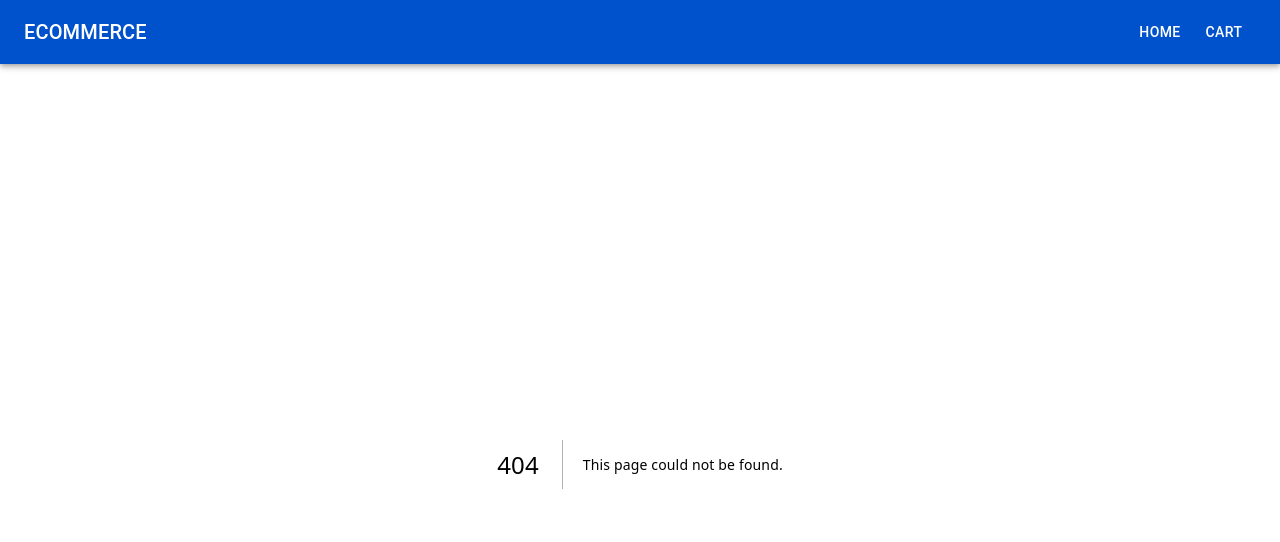
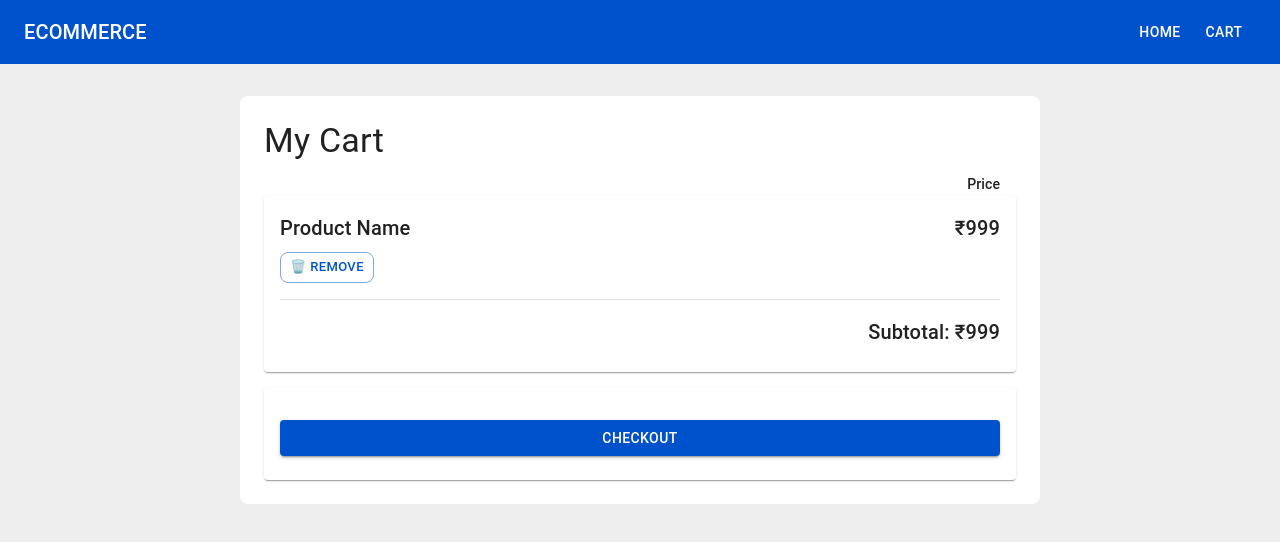
Before and after one commit to idlehax-technologies/ecommerce, a Next.js app: page /cart in a window 1280 px wide. Before the commit this address had no page. Shown: the top 542 px of the page. Built offline with nearby package versions, Linux system fonts and the light colour scheme.

Commit message:
Create cart page UI

```diff
--- /dev/null
+++ b/app/cart/page.tsx
@@ -0,0 +1,88 @@
+"use client";
+
+import {
+  Box,
+  Typography,
+  Card,
+  CardContent,
+  Button,
+  Divider,
+} from "@mui/material";
+
+export default function CartPage() {
+  return (
+    // OUTER PAGE (grey like Amazon)
+    <Box
+      sx={{
+        minHeight: "100vh",
+        bgcolor:"grey.200",
+        py: 4,
+      }}
+    >
+      {/* INNER CONTENT (white box) */}
+      <Box
+        p={3}
+        maxWidth="800px"
+        mx="auto"
+        bgcolor="background.paper"
+        borderRadius={2}
+      >
+        <Typography variant="h4" gutterBottom>
+          My Cart
+        </Typography>
+
+        <Box display="flex" justifyContent="flex-end">
+          <Typography variant="subtitle2" sx={{ mr: 2 }}>
+            Price
+          </Typography>
+        </Box>
+
+        <Card sx={{ mb: 2 }}>
+          <CardContent>
+            <Box
+              display="flex"
+              justifyContent="space-between"
+              alignItems="center"
+            >
+              <Typography variant="h6">
+                Product Name
+              </Typography>
+
+              <Typography variant="h6">
+                ₹999
+              </Typography>
+            </Box>
+
+            <Button
+              variant="outlined"
+              size="small"
+              sx={{ mt: 1, borderRadius: 2 }}
+            >
+              🗑️ Remove
+            </Button>
+
+            <Divider sx={{ my: 2 }} />
+
+            <Box display="flex" justifyContent="flex-end">
+              <Typography variant="h6">
+                Subtotal: ₹999
+              </Typography>
+            </Box>
+          </CardContent>
+        </Card>
+
+        <Card>
+          <CardContent>
+            <Button
+              variant="contained"
+              fullWidth
+              sx={{ mt: 2 }}
+            >
+              Checkout
+            </Button>
+          </CardContent>
+        </Card>
+      </Box>
+    </Box>
+  );
+}
```
